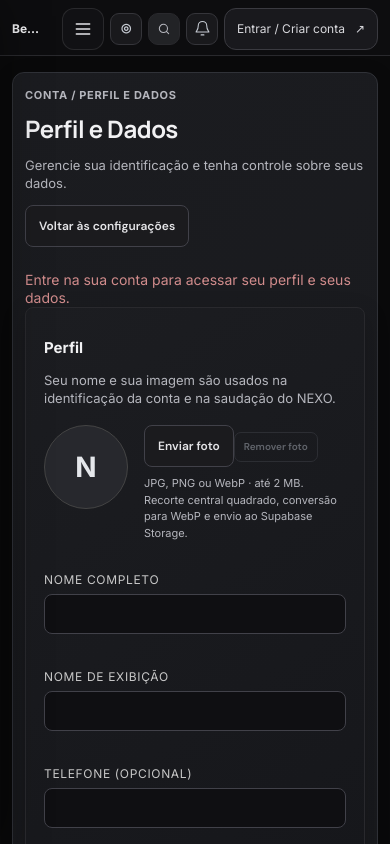
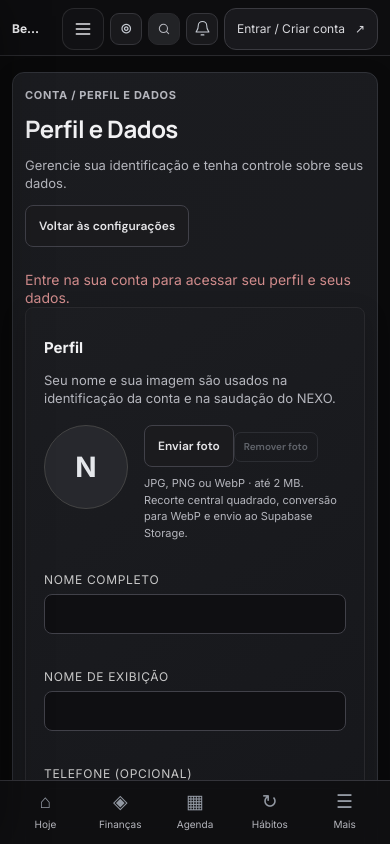
Before and after one commit to Phstreet/nexogest-opessoal, a Next.js app: page /configuracoes/perfil in a window 390 px wide. Shown: the top 844 px of the page. Built offline with nearby package versions, Linux system fonts and the light colour scheme; no server answers.

Commit message:
feat(pwa): integra barra inferior mobile ao layout principal

```diff
--- a/components/layout/AppLayout.tsx
+++ b/components/layout/AppLayout.tsx
@@ -1,5 +1,6 @@
 import type { ReactNode } from "react";
 import MainNavigation from "../navigation/MainNavigation";
+import MobileTabBar from "../navigation/MobileTabBar";
 import Header from "./Header";
 import { PageShell } from "@/components/ui/DashboardPrimitives";
 
@@ -15,11 +16,11 @@ export default function AppLayout({
   return (
     <main id="nexo-app" className="app-shell">
       <MainNavigation />
-
       <section className="main-area">
         {header ?? <Header />}
         <PageShell>{children}</PageShell>
       </section>
+      <MobileTabBar />
     </main>
   );
 }
```
